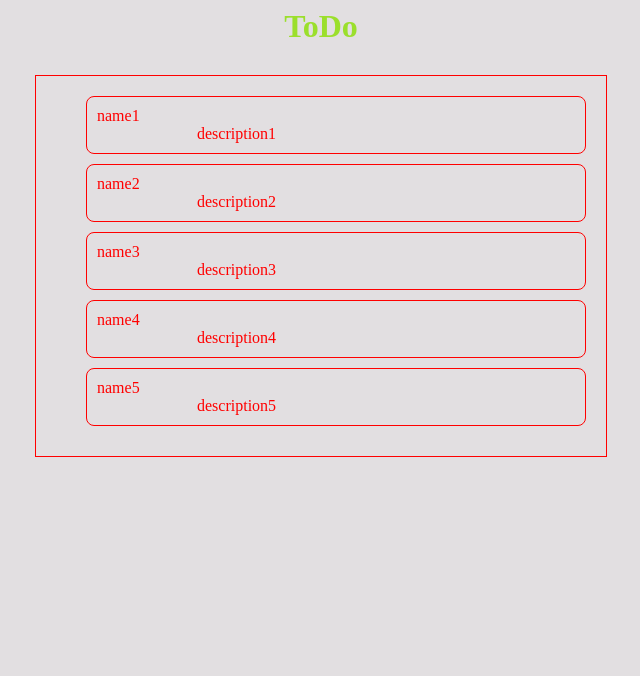
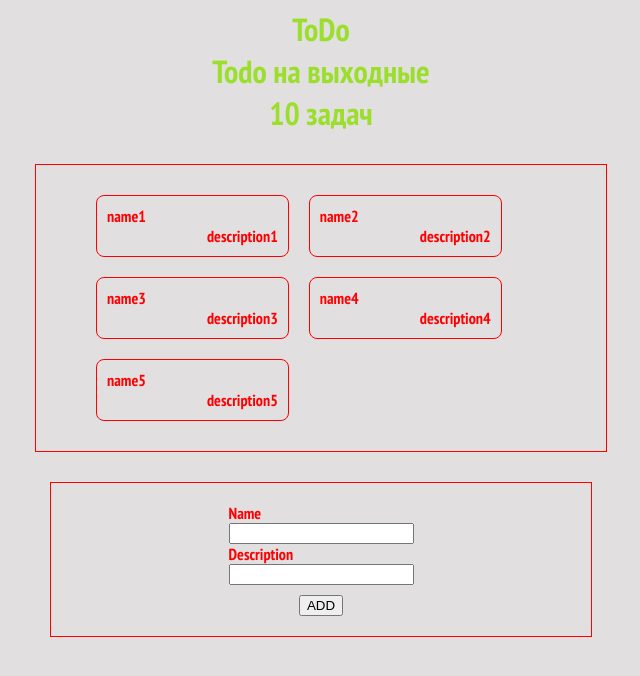
Before and after one commit to isw0x9/study2, a plain HTML site: page index.html in a window 1280 px wide. Shown: the whole page, without its empty margins (319-959 px from the left). Drawn offline with Linux system fonts and the light colour scheme.

Commit message:
Добавление верстки формы

```diff
--- a/index.html
+++ b/index.html
@@ -2,11 +2,29 @@
     <head>
         <title>Test1</title>
         <link rel="stylesheet" href="./style.css">
+        <link rel="preconnect" href="https://fonts.googleapis.com">
+        <link rel="preconnect" href="https://fonts.gstatic.com" crossorigin>
+        <link href="https://fonts.googleapis.com/css2?family=PT+Sans+Narrow:wght@400;700&display=swap" rel="stylesheet">
     </head>
     <body>
         <!-- <pre>     ToDo</pre> -->
-        <H1>ToDo</H1>
+        <H1>
+            ToDo
+            <span style="display: block">Todo на выходные</span>
+            <span>10 задач</span>
+        </H1>
         <div id="todoListId"></div>
+        <div class="form-add">
+            <div>
+                <label>Name</label>
+                <input />
+            </div>
+            <div>
+                <label>Description</label>
+                <input />
+            </div>
+            <button>ADD</button>
+        </div>
         <script src="./script.js"></script>
     </body>
 </html>
--- a/style.css
+++ b/style.css
@@ -10,6 +10,9 @@ h1 {
 }
 body {
     background-color: rgba(160, 150, 158, .3);
+    font-family: "PT Sans Narrow", sans-serif;
+    font-weight: 700;
+    font-style: normal;
 }
 #todoListId  {
     border: 1px solid;
@@ -19,6 +22,8 @@ body {
     margin-left: auto;
     margin-right: auto;
     width: 500px;
+    display: flex;
+    flex-wrap: wrap;
 }
 .description {
     margin-left: 100px;
@@ -28,4 +33,22 @@ body {
     padding: 10px;
     border-radius: 8px;
     margin-bottom: 10px;
+    margin: 10px
 }
+.form-add {
+    border: 1px solid;
+    padding: 20px;
+    width: 500px;
+    margin-left: auto;
+    display: flex;
+    margin-right: auto;
+    flex-direction: column;
+    align-items: center;
+}
+.form-add * {
+    display: block
+}
+
+.form-add button {
+    margin-top: 10px;
+}
```
